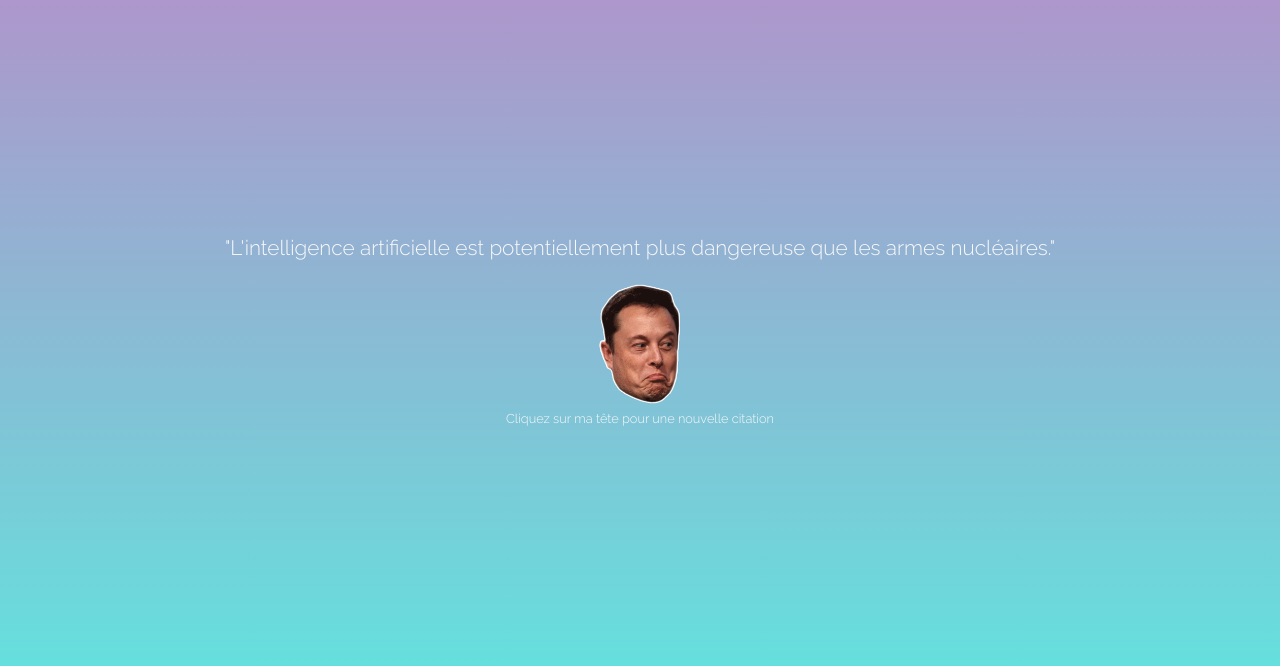
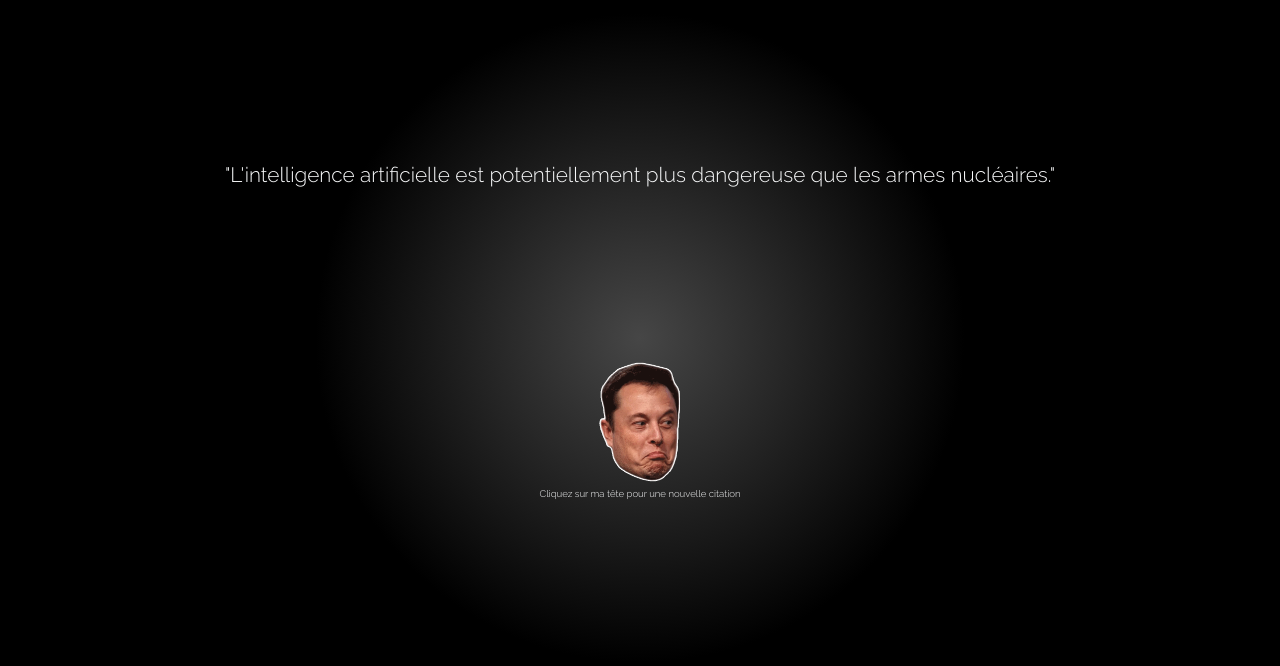
Before and after one commit to devbw/Elon-Musk-Quotes, a plain HTML site: page index.html in a window 1280 px wide. Shown: the part 62-728 px from the top of the page. Drawn offline with nearby package versions, Linux system fonts and the light colour scheme.

Commit message:
Modif fond

```diff
--- a/style.css
+++ b/style.css
@@ -12,7 +12,8 @@ body{
     text-decoration: none;
 }
 .bkn{
-    background-image: linear-gradient(to top, #5ee7df 0%, #b490ca 100%);
+    background: rgb(12,0,92);
+    background: radial-gradient(circle, rgba(12,0,92,1) 0%, rgba(70,70,70,1) 0%, rgba(0,0,0,1) 43%);
 }
 .navbar-brand{
     opacity: 0.6;
@@ -30,9 +31,10 @@ body{
 }
 .quote{
     font-size: 1.3em;
+    margin-bottom: 15%;
 }
 .indication{
-    font-size: 0.8em;
+    font-size: 0.6em;
 }
 .fade-in {
 	-webkit-animation: fade-in 3s ease-in-out both;
```
